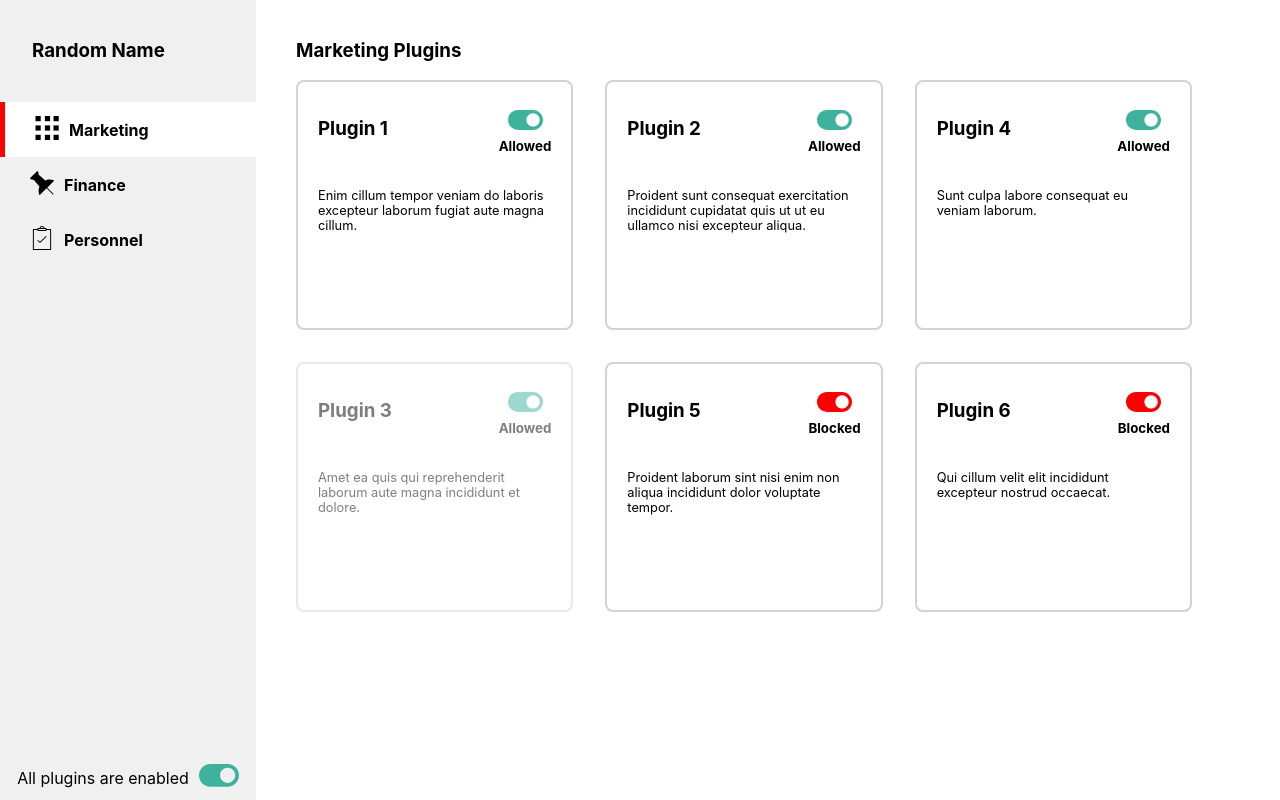
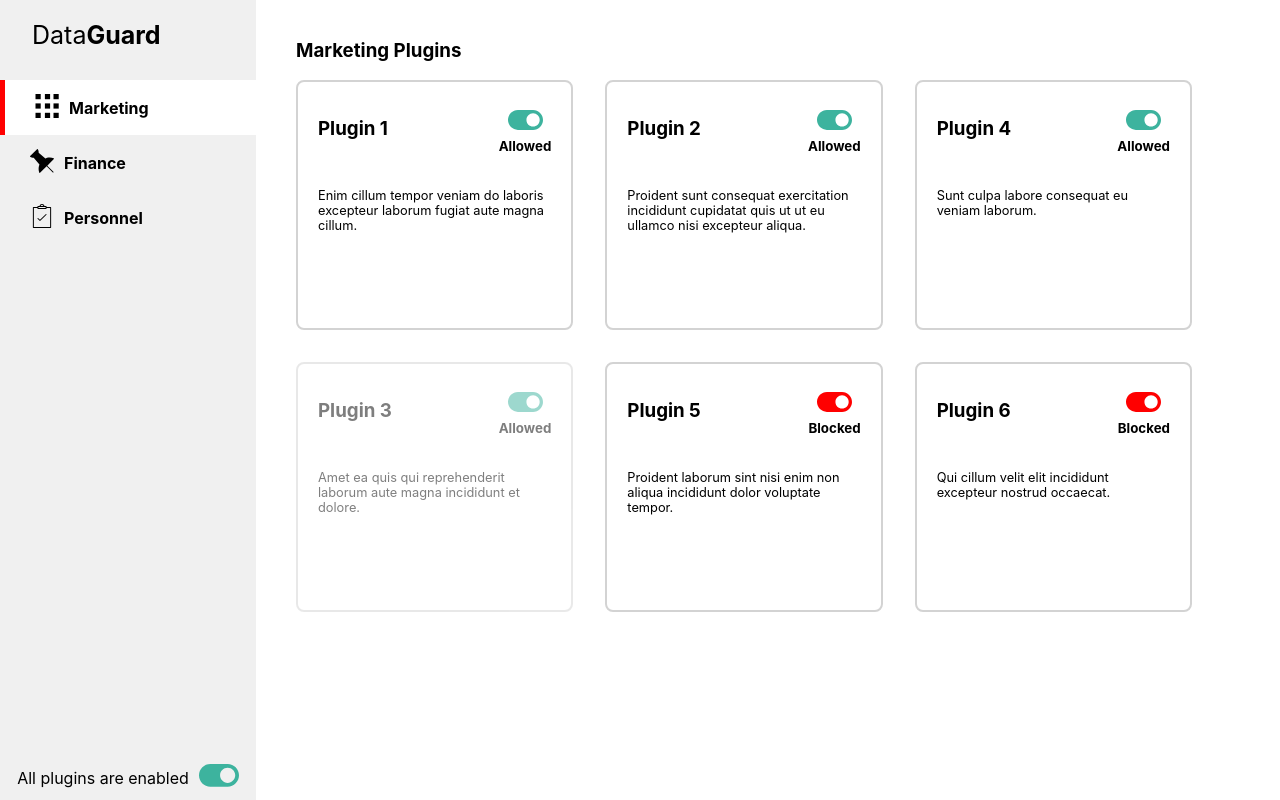
Before and after one commit to neerajtomar98/plugins-app, a React (Create React App) app: page / in a window 1280 px wide. Built offline with nearby package versions, Linux system fonts and the light colour scheme; data requests are answered from the project's data file.

Commit message:
Add files via upload

```diff
--- a/src/components/navigationPanel/NavigationPanel.css
+++ b/src/components/navigationPanel/NavigationPanel.css
@@ -10,6 +10,8 @@
   padding-top: 20px;
   padding-left: 32px;
   height: 45px;
+  font-size: 25px;
+  margin-bottom: 15px;
 }
 .tabs-container {
   height: calc(100vh-80px);
--- a/src/components/navigationPanel/NavigationPanel.jsx
+++ b/src/components/navigationPanel/NavigationPanel.jsx
@@ -14,7 +14,9 @@ const NavigationPanel = (props) => {
   } = props;
   return (
     <div className="navigation-panel">
-      <h3 className="header">Random Name</h3>
+      <div className="header">
+        Data<b>Guard</b>
+      </div>
       <div className="tabs-container">
         {Object.keys(tabsData).map((tabKey) => (
           <Tab
```
